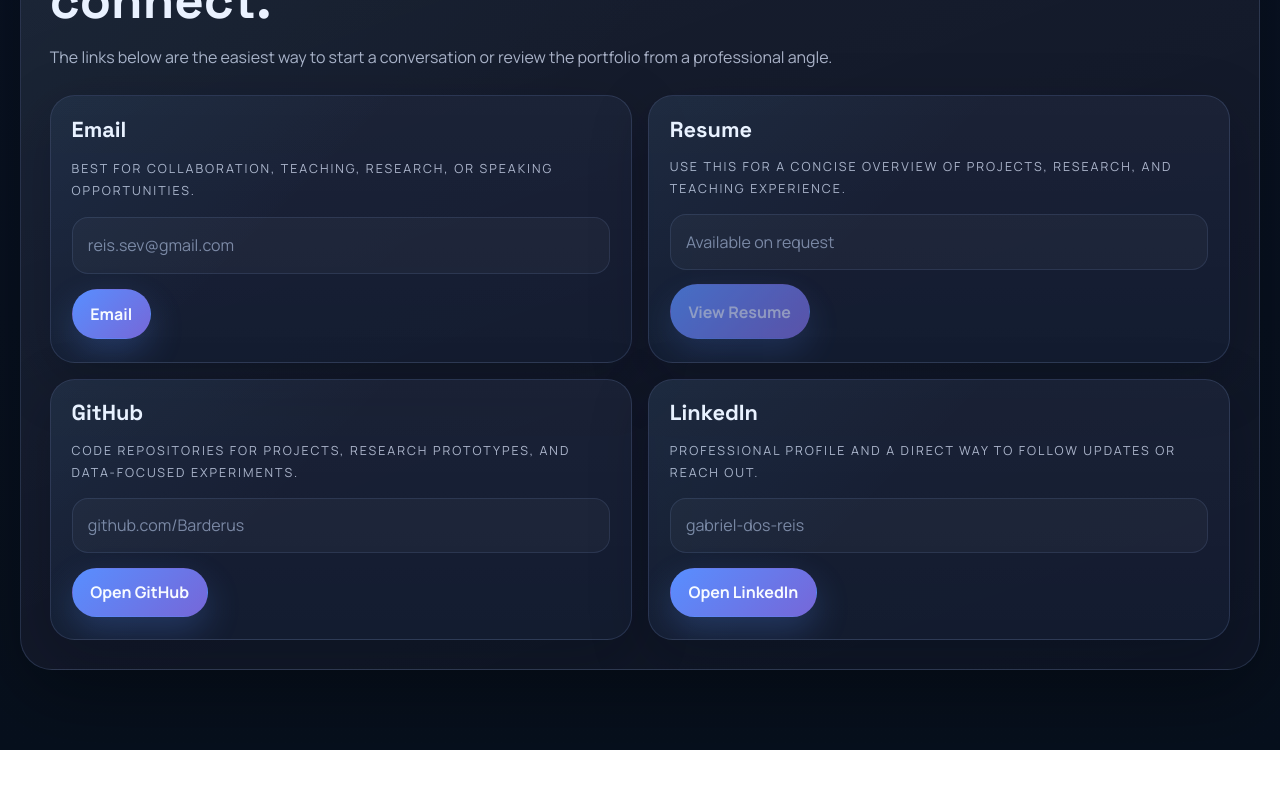
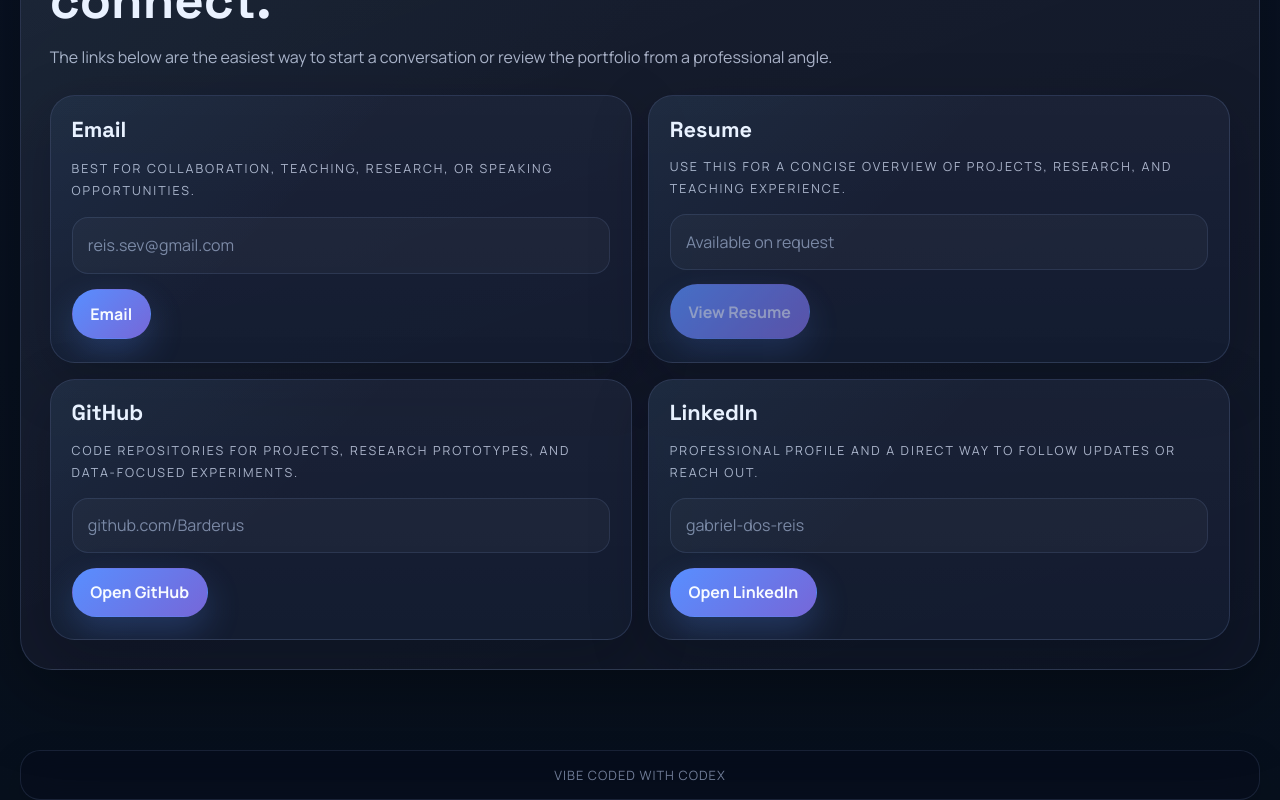
Before and after one commit to Barderus/portfolio-website, a React (Vite) app: page / in a window 1280 px wide. Shown: the part 4300-5100 px from the top of the page. Before the commit the page ends 5050 px from the top, so only its background shows below. Built offline with nearby package versions, Linux system fonts and the light colour scheme.

Commit message:
Add Codex footer treatment

```diff
--- a/src/components/SiteLayout.jsx
+++ b/src/components/SiteLayout.jsx
@@ -35,6 +35,10 @@ function SiteLayout() {
       >
         <Outlet />
       </motion.main>
+
+      <footer className="site-footer">
+        <span>Vibe coded with Codex</span>
+      </footer>
     </div>
   );
 }
--- a/src/styles.css
+++ b/src/styles.css
@@ -190,6 +190,33 @@ main {
   width: min(1240px, calc(100% - 2rem));
   margin: 0 auto;
   padding-bottom: 5rem;
+}
+
+.site-footer {
+  display: flex;
+  justify-content: center;
+  width: min(1240px, calc(100% - 2rem));
+  margin: 0 auto;
+  padding: 0 0 2.5rem;
+  min-height: 3.15rem;
+  padding: 0.9rem 1.35rem;
+  border: 1px solid rgba(157, 186, 255, 0.12);
+  border-radius: 1.25rem;
+  background: rgba(7, 13, 28, 0.58);
+  backdrop-filter: blur(18px);
+  box-shadow: 0 14px 34px rgba(0, 0, 0, 0.18);
+}
+
+.site-footer span {
+  display: inline-flex;
+  align-items: center;
+  justify-content: center;
+  width: 100%;
+  color: var(--text-dim);
+  font-size: 0.8rem;
+  letter-spacing: 0.08em;
+  text-align: center;
+  text-transform: uppercase;
 }
 
 .home-page,
```
